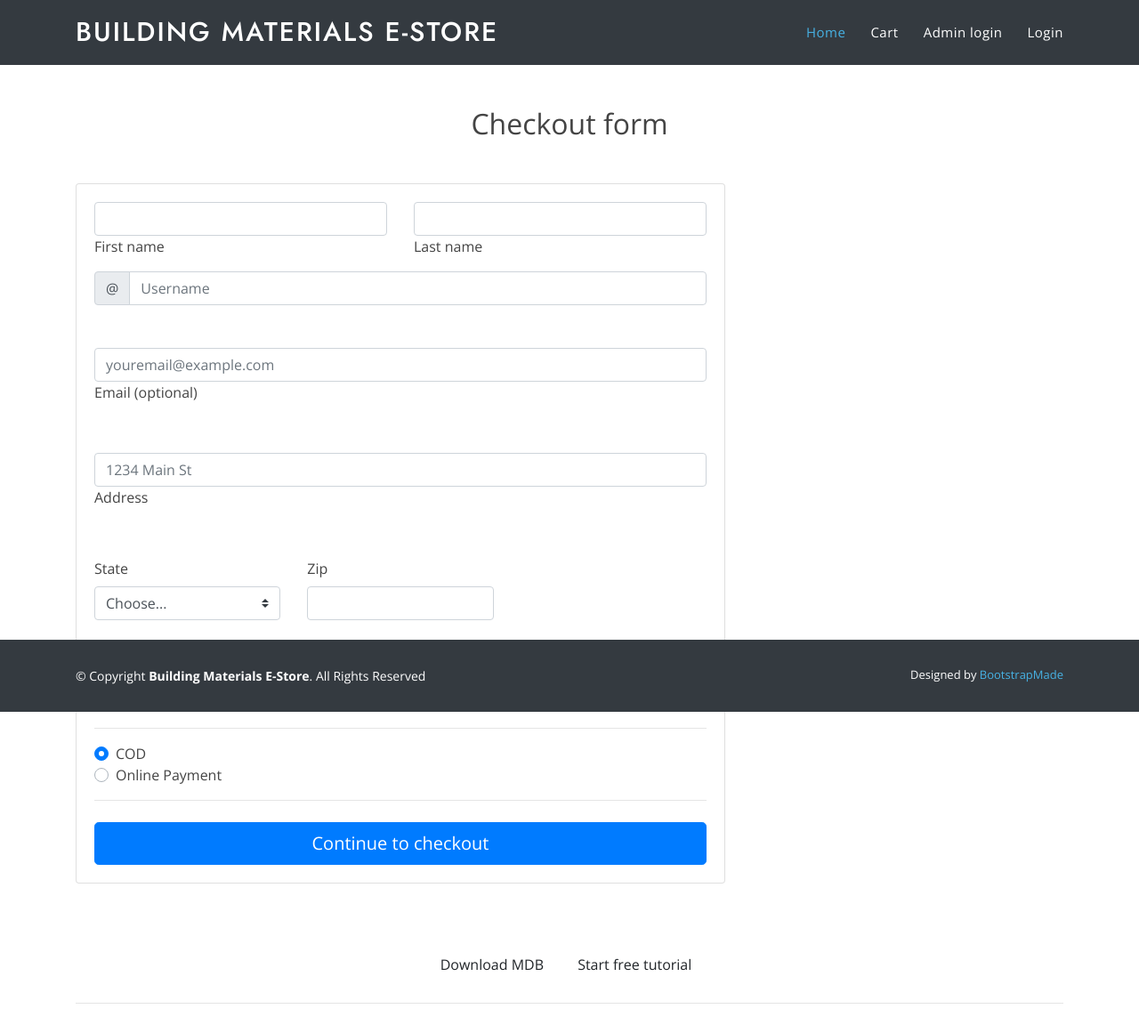
After one commit to kevinjoseminj/Building-Materials-E-Store-Python, a Django app: page /placeorder in a window 1280 px wide. The commit adds this page. Shown: the whole page at 89% size. Run offline with Django 3.2, Linux system fonts and the light colour scheme; some libraries are stand-ins or nearby versions.

Commit message:
created placeorder template and view for checkout using COD

```diff
--- a/templates/base.html
+++ b/templates/base.html
@@ -17,9 +17,16 @@
   <link
     href="https://fonts.googleapis.com/css?family=Open+Sans:300,300i,400,400i,600,600i,700,700i|Jost:300,300i,400,400i,500,500i,600,600i,700,700i|Poppins:300,300i,400,400i,500,500i,600,600i,700,700i"
     rel="stylesheet">
+    <!-- Link for bootstrap online-->
     <script src="https://ajax.googleapis.com/ajax/libs/jquery/3.5.1/jquery.min.js"></script>
+<link rel="stylesheet" href="https://maxcdn.bootstrapcdn.com/bootstrap/4.0.0/css/bootstrap.min.css" integrity="sha384-Gn5384xqQ1aoWXA+058RXPxPg6fy4IWvTNh0E263XmFcJlSAwiGgFAW/dAiS6JXm" crossorigin="anonymous">
 
-  <!-- Vendor CSS Files -->
+<script src="https://code.jquery.com/jquery-3.2.1.slim.min.js" integrity="sha384-KJ3o2DKtIkvYIK3UENzmM7KCkRr/rE9/Qpg6aAZGJwFDMVNA/GpGFF93hXpG5KkN" crossorigin="anonymous"></script>
+<script src="https://cdnjs.cloudflare.com/ajax/libs/popper.js/1.12.9/umd/popper.min.js" integrity="sha384-ApNbgh9B+Y1QKtv3Rn7W3mgPxhU9K/ScQsAP7hUibX39j7fakFPskvXusvfa0b4Q" crossorigin="anonymous"></script>
+<script src="https://maxcdn.bootstrapcdn.com/bootstrap/4.0.0/js/bootstrap.min.js" integrity="sha384-JZR6Spejh4U02d8jOt6vLEHfe/JQGiRRSQQxSfFWpi1MquVdAyjUar5+76PVCmYl" crossorigin="anonymous"></script>
+
+
+<!-- Vendor CSS Files -->
   <link href="{% static 'assets/vendor/bootstrap/css/bootstrap.min.css' %}" rel="stylesheet">
   <link href="{% static 'assets/vendor/icofont/icofont.min.css' %}" rel="stylesheet">
   <link href="{% static 'assets/vendor/boxicons/css/boxicons.min.css' %}" rel="stylesheet">
--- a/templates/cart.html
+++ b/templates/cart.html
@@ -39,7 +39,7 @@
     </table>
   </div>
   <div class="col-md-3 ml-5 table table-dark">
-    <div class="container table table-dark p-5">
+    <div class="container p-5">
       <div class="">
         <p class="">Cart Summary</p>
       </div>
@@ -51,7 +51,7 @@
         <p class="">Free 3-Day Shipping!</p>
       </div>
       <div class="">
-        <a href="" class="">PROCEED TO CHECKOUT</a>
+        <a href="{% url 'placeorder' %}" class="">PROCEED TO CHECKOUT</a>
       </div>
     </div>
   </div>
--- /dev/null
+++ b/templates/placeorder.html
@@ -0,0 +1,146 @@
+{% extends 'base.html' %}
+{%load static %}
+{% block content %}
+<!--Main layout-->
+<main class="mt-5 pt-4">
+    <div class="container wow fadeIn">
+        <!-- Heading -->
+        <h2 class="my-5 h2 text-center">Checkout form</h2>
+        <!--Grid row-->
+        <div class="row">
+            <!--Grid column-->
+            <div class="col-md-8 mb-4">
+                <!--Card-->
+                <div class="card">
+                    <!--Card content-->
+                    <form class="card-body " action="checkout" method="post">
+                        {% csrf_token %}
+                        <!--Grid row-->
+                        <div class="row">
+                            <!--Grid column-->
+                            <div class="col-md-6 mb-2">
+                                <!--firstName-->
+                                <div class="md-form ">
+                                    <input type="text" name="firstName"id="firstName" class="form-control">
+                                    <label for="firstName"  class="">First name</label>
+                                </div>
+                            </div>
+                            <!--Grid column-->
+                            <!--Grid column-->
+                            <div class="col-md-6 mb-2">
+                                <!--lastName-->
+                                <div class="md-form">
+                                    <input type="text" name="lastName" id="lastName" class="form-control">
+                                    <label for="lastName" class="">Last name</label>
+                                </div>
+                            </div>
+                            <!--Grid column-->
+                        </div>
+                        <!--Grid row-->
+                        <!--Username-->
+                        <div class="md-form input-group pl-0 mb-5">
+                            <div class="input-group-prepend">
+                                <span class="input-group-text" id="basic-addon1">@</span>
+                            </div>
+                            <input type="text" name="Username" class="form-control py-0" placeholder="Username"
+                                aria-describedby="basic-addon1">
+                        </div>
+                        <!--email-->
+                        <div class="md-form mb-5">
+                            <input type="text" id="email" name="email" class="form-control" placeholder="youremail@example.com">
+                            <label for="email" class="">Email (optional)</label>
+                        </div>
+                        <!--address-->
+                        <div class="md-form mb-5">
+                            <input type="text" id="address" name="Address" class="form-control" placeholder="1234 Main St">
+                            <label for="address" class="">Address</label>
+                        </div>
+                        <!--Grid row-->
+                        <div class="row">
+                            <div class="col-lg-4 col-md-6 mb-4">
+                                <label for="state">State</label>
+                                <select name="State" class="custom-select d-block w-100" id="state" required>
+                                    <option value="">Choose...</option>
+                                    <option value="kerala">Kerala</option>
+                                    <option value="Tamil Nadu">Tamil Nadu</option>
+                                    <option value="Andhra Pradesh">Andhra Pradesh</option>
+                                    <option value="Karnatka">Karnatka</option>
+                                </select>
+                                <div class="invalid-feedback">
+                                    Please provide a valid state.
+                                </div>
+                            </div>
+                            <!--Grid column-->
+                            <!--Grid column-->
+                            <div class="col-lg-4 col-md-6 mb-4">
+
+                                <label for="zip">Zip</label>
+                                <input type="text" name="zip" class="form-control" id="zip" placeholder="" required>
+                                <div class="invalid-feedback">
+                                    Zip code required.
+                                </div>
+                            </div>
+                            <!--Grid column-->
+                        </div>
+                        <!--Grid row-->
+                        <hr>
+                        <div class="custom-control custom-checkbox">
+                            <input type="checkbox" class="custom-control-input" id="same-address">
+                            <label class="custom-control-label" for="same-address">Shipping address is the same as my
+                                billing address</label>
+                        </div>
+                        <div class="custom-control custom-checkbox">
+                            <input type="checkbox" class="custom-control-input" id="save-info">
+                            <label class="custom-control-label" for="save-info">Save this information for next
+                                time</label>
+                        </div>
+                        <hr>
+                        <div class="d-block my-3">
+                            <div class="custom-control custom-radio">
+                                <input id="credit" name="paymentMethod" type="radio" value="COD"class="custom-control-input"
+                                    checked required>
+                                <label class="custom-control-label" for="credit">COD</label>
+                            </div>
+                            <div class="custom-control custom-radio">
+                                <input id="debit" name="paymentMethod" type="radio" value="Online-Payment" class="custom-control-input"
+                                    required>
+                                <label class="custom-control-label" for="debit" >Online Payment</label>
+                            </div>
+                        </div>
+                        <hr class="mb-4">
+                        <button class="btn btn-primary btn-lg btn-block" type="submit">Continue to checkout</button>
+                    </form>
+                </div>
+                <!--/.Card-->
+            </div>
+            <!--Grid column-->
+            <!--Grid column-->
+            <div class="col-md-4 mb-4">
+            </div>
+            <!--Grid column-->
+        </div>
+        <!--Grid row--
+    </div>
+</main>
+<!--Main layout-->
+
+<!--Footer-->
+<footer class="page-footer text-center font-small mt-4 wow fadeIn">
+
+    <!--Call to action-->
+    <div class="pt-4">
+        <a class="btn btn-outline-white" href="https://mdbootstrap.com/docs/jquery/getting-started/download/"
+            target="_blank" role="button">Download MDB
+            <i class="fas fa-download ml-2"></i>
+        </a>
+        <a class="btn btn-outline-white" href="https://mdbootstrap.com/education/bootstrap/" target="_blank"
+            role="button">Start free tutorial
+            <i class="fas fa-graduation-cap ml-2"></i>
+        </a>
+    </div>
+    <!--/.Call to action-->
+    <hr class="my-4">
+</footer>
+<!--/.Footer-->
+
+{% endblock %}
--- a/userapp/urls.py
+++ b/userapp/urls.py
@@ -12,4 +12,6 @@ urlpatterns = [
     path('otpverify',views.otpverify,name='otpverify'),
     path('userhome',views.userhome,name='userhome'),
     path('add_to_cart/<int:id>',views.add_to_cart,name='add_to_cart'),
+    path('placeorder',views.placeorder,name='placeorder'),
+    path('checkout',views.checkout,name='checkout'),
 ]
--- a/userapp/views.py
+++ b/userapp/views.py
@@ -93,3 +93,20 @@ def add_to_cart(request,id):
     val=Cart(name=pro.name, description=pro.description, price=pro.price, image=pro.image)
     val.save()
     return redirect('userhome')
+
+def placeorder(request):
+    return render(request, 'placeorder.html')
+
+def checkout(request):
+    firstName = request.POST['firstName']
+    lastName = request.POST['lastName']
+    Username = request.POST['Username']
+    email=request.POST['email']
+    Address = request.POST['Address']
+    State = request.POST['State']
+    ziip = request.POST['zip']
+    a={}
+    if request.POST['paymentMethod']=='COD':
+        for i in ["firstName", "lastName", "Username", "email", "Address", "State", "ziip"]:
+            a[i] = eval(i)
+    return render(request, 'ordersuccess.html', {'a':a} )
```
Also changed, not shown: templates/ordersuccess.html (added, +55 -0 lines).
